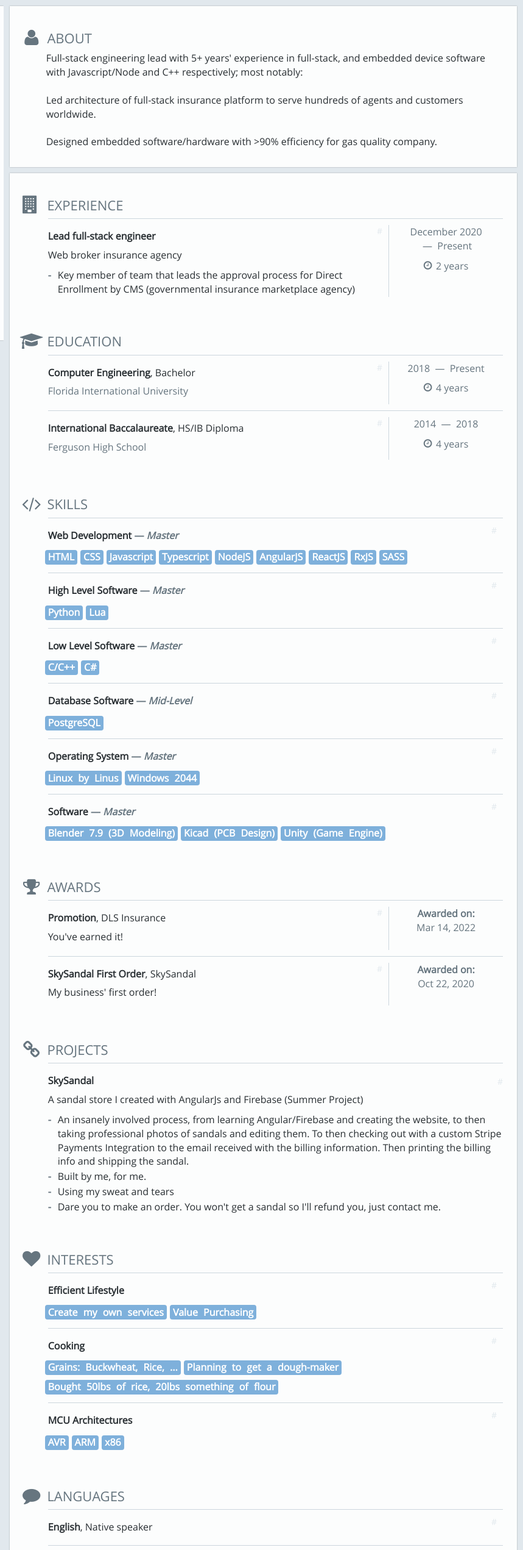
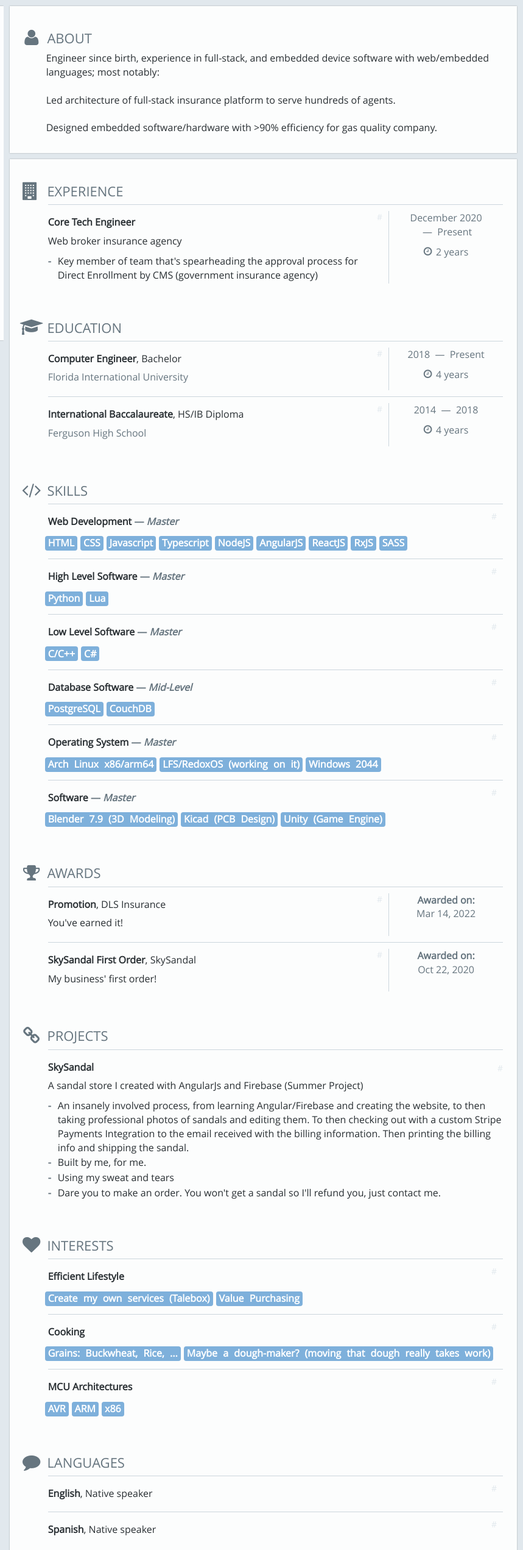
Before and after one commit to rubend056/resume, a website: page index.html in a window 1280 px wide. Shown: the top 2542 px of the page at 61% size, 421-1280 px from the left. Drawn offline with Linux system fonts and the light colour scheme.

Commit message:
updating

```diff
--- a/index.html
+++ b/index.html
@@ -42,7 +42,8 @@
   <meta name="application-name" content="Ruben D. Prieto">
 
   <meta name="author" content="Ruben D. Prieto">
-  <meta name="description" content="Full-stack engineering lead with 5+ years&#x27; experience in full-stack, and embedded device software with Javascript/N">
+  <meta name="description" content="Engineer since birth, experience in full-stack, and embedded device software with web/embedded languages; most notably:
+">
 
     <meta name="twitter:label1" content="Job">
     <meta name="twitter:data1" content="Engineer">
@@ -124,7 +125,7 @@
 
               <div class="row">
                 <div class="col-xs-12">
-                  <p itemprop="description">Full-stack engineering lead with 5+ years&#x27; experience in full-stack, and embedded device software with Javascript/Node and C++ respectively; most notably:<br><br>Led architecture of full-stack insurance platform to serve hundreds of agents and customers worldwide.<br><br>Designed embedded software/hardware with &gt;90% efficiency for gas quality company.</p>
+                  <p itemprop="description">Engineer since birth, experience in full-stack, and embedded device software with web/embedded languages; most notably:<br><br>Led architecture of full-stack insurance platform to serve hundreds of agents.<br><br>Designed embedded software/hardware with &gt;90% efficiency for gas quality company.</p>
                 </div>
               </div>
             </div>
@@ -147,7 +148,7 @@
                     <div class="col-sm-9 detail-item-content">
                       <a class="anchor-link item-anchor" href="#experience-1">#</a>
                       <h4>
-                        <strong>Lead full-stack engineer</strong>                      </h4>
+                        <strong>Core Tech Engineer</strong>                      </h4>
 
                         <p class="visible-xs-block text-muted">
                           <small>
@@ -160,7 +161,7 @@
                       <p>Web broker insurance agency</p>
 
                         <ul class="detail-highlights">
-                            <li>Key member of team that leads the approval process for Direct Enrollment by CMS (governmental insurance marketplace agency)</li>
+                            <li>Key member of team that's spearheading the approval process for Direct Enrollment by CMS (government insurance agency)</li>
                         </ul>
                     </div>
 
@@ -193,7 +194,7 @@
                     <div class="col-sm-9 detail-item-content">
                       <a class="anchor-link item-anchor" href="#education-2">#</a>
                       <h4>
-                        <strong>Computer Engineering</strong>,&nbsp;<span>Bachelor</span>
+                        <strong>Computer Engineer</strong>,&nbsp;<span>Bachelor</span>
                       </h4>
 
                         <p class="visible-xs-block text-muted">
@@ -301,7 +302,7 @@
                       <h4>Database Software <span class="text-muted">— <em>Mid-Level</em></span></h4>
 
                         <ul class="list-inline labels">
-                          <li class="label label-keyword">PostgreSQL</li>
+                          <li class="label label-keyword">PostgreSQL</li><li class="label label-keyword">CouchDB</li>
                         </ul>
                     </div>
                   </li>
@@ -311,7 +312,7 @@
                       <h4>Operating System <span class="text-muted">— <em>Master</em></span></h4>
 
                         <ul class="list-inline labels">
-                          <li class="label label-keyword">Linux by Linus</li><li class="label label-keyword">Windows 2044</li>
+                          <li class="label label-keyword">Arch Linux x86/arm64</li><li class="label label-keyword">LFS/RedoxOS (working on it)</li><li class="label label-keyword">Windows 2044</li>
                         </ul>
                     </div>
                   </li>
@@ -433,7 +434,7 @@
                       <h4>Efficient Lifestyle</h4>
 
                         <ul class="list-inline labels">
-                          <li class="label label-keyword">Create my own services</li><li class="label label-keyword">Value Purchasing</li>
+                          <li class="label label-keyword">Create my own services (Talebox)</li><li class="label label-keyword">Value Purchasing</li>
                         </ul>
                     </div>
                   </li>
@@ -443,7 +444,7 @@
                       <h4>Cooking</h4>
 
                         <ul class="list-inline labels">
-                          <li class="label label-keyword">Grains: Buckwheat, Rice, ...</li><li class="label label-keyword">Planning to get a dough-maker</li><li class="label label-keyword">Bought 50lbs of rice, 20lbs something of flour</li>
+                          <li class="label label-keyword">Grains: Buckwheat, Rice, ...</li><li class="label label-keyword">Maybe a dough-maker? (moving that dough really takes work)</li>
                         </ul>
                     </div>
                   </li>
```
Also changed, not shown: resume.json (+14 -15 lines).
